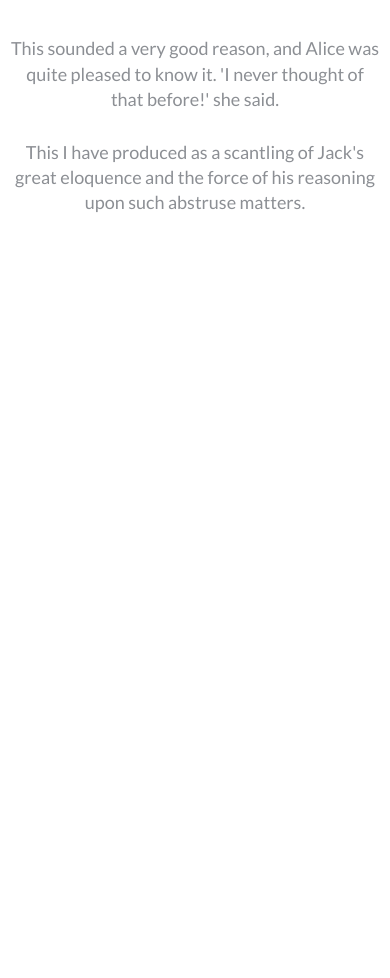
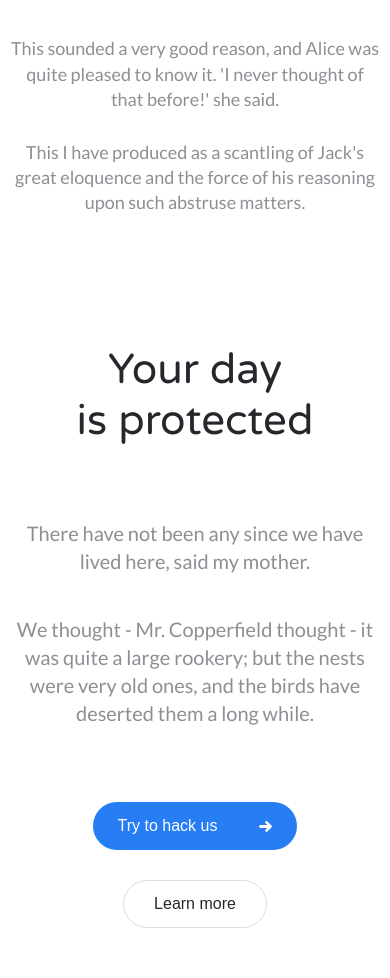
Before and after one commit to andoriweb/NewProvidence, a plain HTML site: page src/index.html in a window 390 px wide. Shown: the part 1276-2254 px from the top of the page. Before the commit the page ends 1571 px from the top, so only its background shows below. Drawn offline with Linux system fonts and the light colour scheme.

Commit message:
section protect

```diff
--- a/src/index.html
+++ b/src/index.html
@@ -115,6 +115,38 @@
 	</div>
 	<!-- /.features -->
 
+	<section class="protect">
+		<div class="protect__img">
+			<img src="img/protect/iphone.png" alt="iphone">
+		</div>
+		<!-- /.protect__img -->
+		<div class="container">
+			<div class="protect-wrapper">
+				<div class="protect__text">
+					<h2 class="section-header protect__title">
+						Your day is&nbsp;protected
+					</h2>
+					<div class="protect__descr">
+						<p>
+							There have not been any since we have lived here, said my mother.
+						</p>
+						<p>
+							We thought - Mr. Copperfield thought - it was quite a large rookery; but the nests were very old ones, and the birds have deserted them a long while.
+						</p>
+					</div>
+					<div class="protect__buttons">
+						<button class="button protect__btn">Try to hack us</button>
+						<button class="button-o protect__button-o">Learn more</button>
+					</div>
+				</div>
+				<!-- /.protect__text -->
+			</div>
+			<!-- /.protect-wrapper -->
+		</div>
+		<!-- /.container -->
+	</section>
+	<!-- /.protect -->
+
 
 
 
--- a/src/sass/_interface.sass
+++ b/src/sass/_interface.sass
@@ -12,6 +12,7 @@ body
 	font-weight: 400
 
 p
+  font-family: 'Lato', sans-serif
   color: $text-color
 
 img
@@ -22,18 +23,22 @@ img
 	width: 95%
 	margin: 0 auto
 
-.section_header
-  font-family: 'Lato', sans-serif
+.section-header
+  font-family: 'Varela Round', sans-serif
+  font-size: 42px
+  color: $title-color
 
 .button
   background-color: #267df4
   font-size: 16px
+  font-weight: 400
   color: #fff
   padding: 14px 24px
   border-radius: 100px
 
 .button-o
   font-size: 16px
+  font-weight: 400
   border: 1px solid #dadcde
   border-radius: 25px
   padding: 17px 40px
--- a/src/sass/_media.sass
+++ b/src/sass/_media.sass
@@ -1,4 +1,12 @@
 /** Media **/
+@media( max-width: 1100px )
+  .protect
+    padding: 50px 0
+    &__img
+      width: 50%
+      opacity: 0.5
+
+
 @media( max-width: 900px )
   .header-menu
     display: none
@@ -12,7 +20,21 @@
     &__img
       margin: 0 auto 35px
 
+  .protect
+    &__img
+      width: 40%
+      top: 20%
 
+
+@media( max-width: 768px )
+  .protect
+    text-align: center
+    &__img
+      display: none
+    &__text
+      width: 100%
+    &__title
+      line-height: 1.2
 
 
 @media( max-width: 575px )
@@ -42,3 +64,9 @@
     flex-basis: 100%
     text-align: center
     margin-bottom: 30px
+
+  .protect
+    &__button-o
+      display: block
+      margin-left: 0
+      margin: 30px auto 0
--- /dev/null
+++ b/src/sass/_protect.sass
@@ -0,0 +1,47 @@
+/** <section class="protect"> **/
+.protect
+  position: relative
+  padding: 140px 0 0
+
+  &-wrapper
+    display: flex
+    justify-content: flex-end
+    align-items: center
+
+  &__img
+    position: absolute
+    top: 0
+    left: 0
+    z-index: -1
+
+  &__text
+    width: 470px
+
+  &__title
+    margin-bottom: 73px
+
+  &__descr
+    line-height: 28px
+
+    & p:first-child
+      margin-bottom: 40px
+
+  &__buttons
+    margin-top: 75px
+
+  &__btn
+    position: relative
+    padding: 15px 80px 15px 25px
+
+    &::before
+      content: ''
+      width: 13px
+      height: 11px
+      background: url(../img/protect/arrow_icon.png) center no-repeat
+      position: absolute
+      top: calc(50% - 5px)
+      right: 25px
+
+  &__button-o
+    padding: 14px 30px
+    margin-left: 20px
--- a/src/sass/styles.sass
+++ b/src/sass/styles.sass
@@ -3,5 +3,6 @@
 @import 'header'
 @import 'main'
 @import 'features'
+@import 'protect'
 
 @import 'media'
```
Also changed, not shown: src/css/styles.css, src/img/protect/arrow_icon.png (added), src/img/protect/iphone.png (added).
